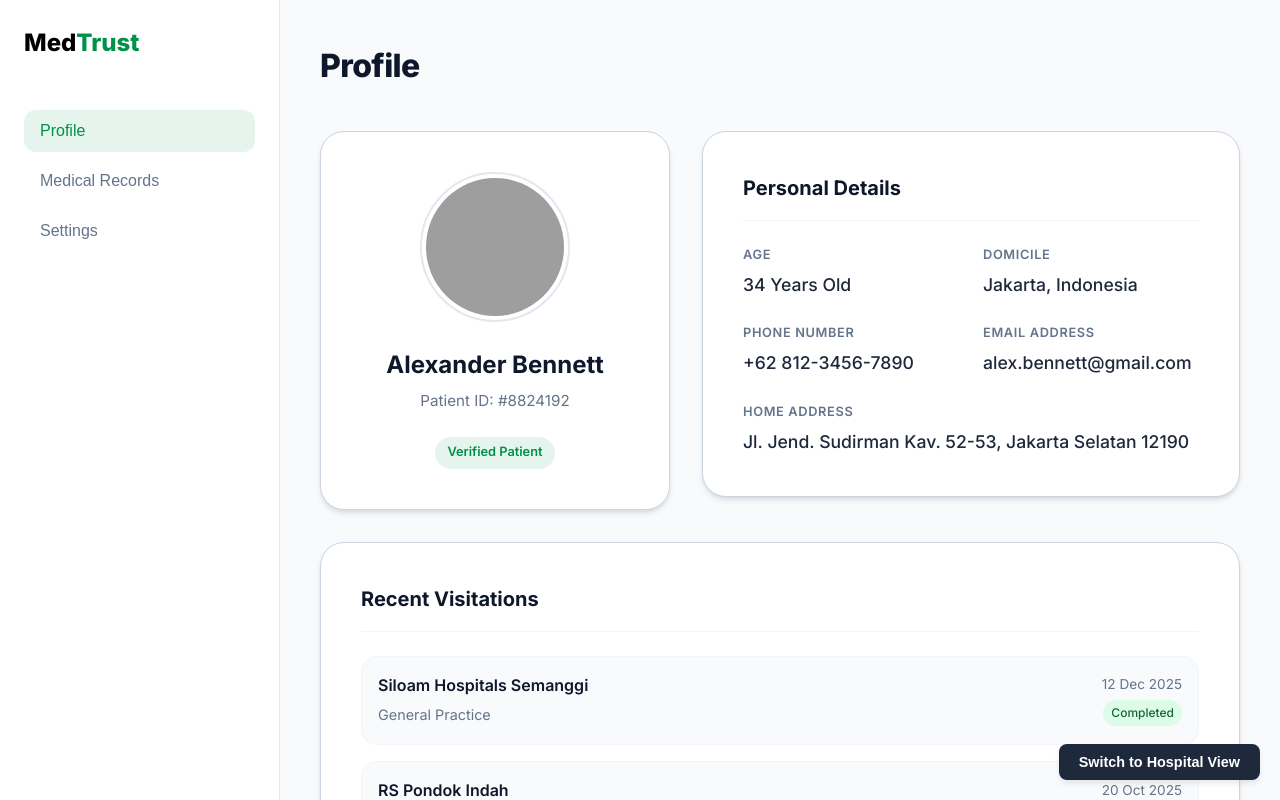
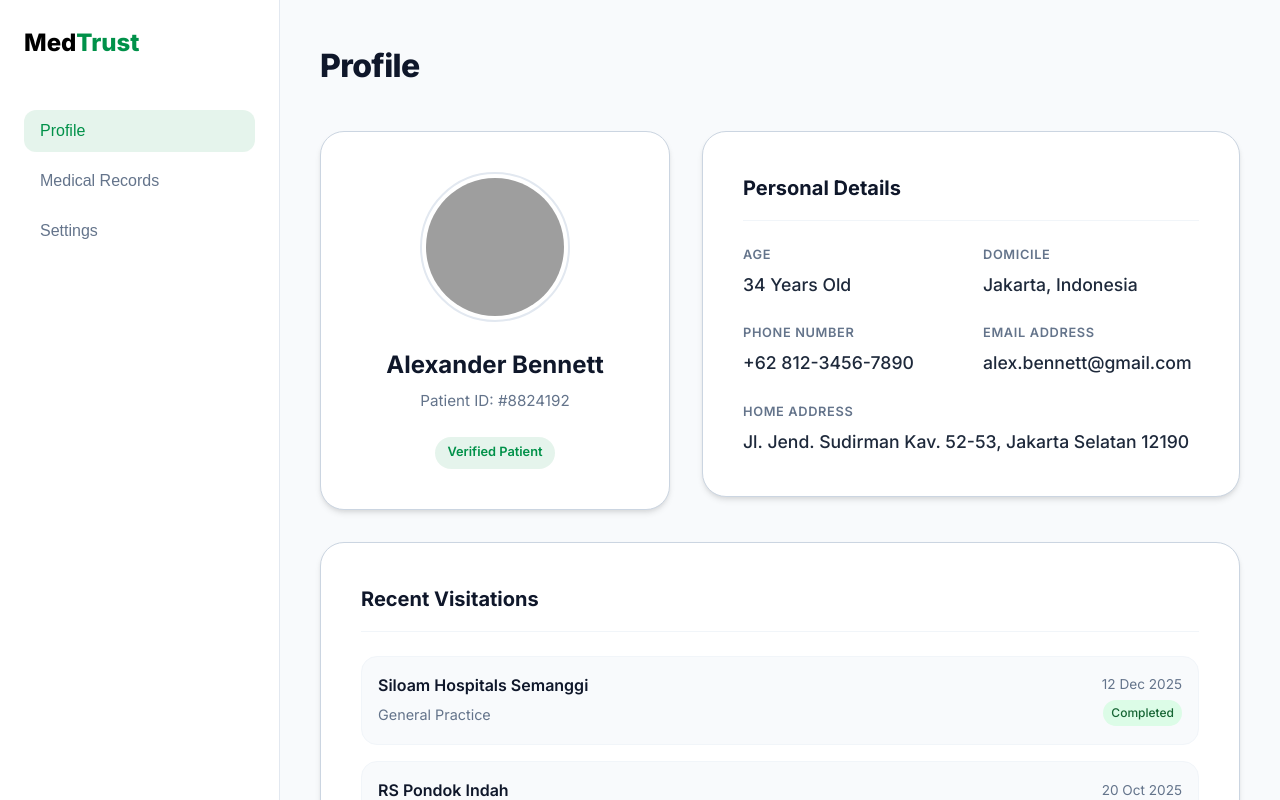
Before and after one commit to MatthewEngelbert/medtrust, a React (Vite) app: page /dashboard in a window 1280 px wide. Shown: the top 800 px of the page. Built offline with nearby package versions, Linux system fonts and the light colour scheme; grey boxes are pictures that could not be loaded.

Commit message:
Hapus switch toggle, dan pindah mekanisme switch ke login. New login method

```diff
--- a/src/components/Login.jsx
+++ b/src/components/Login.jsx
@@ -1,9 +1,10 @@
-import React from 'react';
+import React, { useState } from 'react';
 import { useNavigate } from 'react-router-dom';
 import './Login.css';
 
-const Login = ({ isOpen, onClose, onSwitchToRegister, title = "Welcome Back", onLoginSuccess }) => {
+const Login = ({ isOpen, onClose, onSwitchToRegister, title, onLoginSuccess }) => {
     const navigate = useNavigate();
+    const [isDoctorLogin, setIsDoctorLogin] = useState(false);
 
     if (!isOpen) return null;
 
@@ -14,9 +15,14 @@ const Login = ({ isOpen, onClose, onSwitchToRegister, title = "Welcome Back", on
             onLoginSuccess();
         } else {
             onClose();
-            navigate('/dashboard', { replace: true });
+            navigate('/dashboard', {
+                replace: true,
+                state: { role: isDoctorLogin ? 'hospital' : 'patient' }
+            });
         }
     };
+
+    const displayTitle = title || (isDoctorLogin ? "Doctor Login" : "Welcome Back");
 
     return (
         <div className="modal-overlay" onClick={onClose}>
@@ -24,7 +30,7 @@ const Login = ({ isOpen, onClose, onSwitchToRegister, title = "Welcome Back", on
                 <button className="modal-close" onClick={onClose}>&times;</button>
 
                 <div className="modal-header">
-                    <h2 className="modal-title">{title}</h2>
+                    <h2 className="modal-title">{displayTitle}</h2>
                 </div>
 
                 <form className="login-form" onSubmit={handleLogin}>
@@ -44,7 +50,14 @@ const Login = ({ isOpen, onClose, onSwitchToRegister, title = "Welcome Back", on
 
                     <div className="modal-footer">
                         <a href="#" className="forgot-password">Forgot Password?</a>
-                        <p>Don't have an account? <a href="#" style={{ color: '#009149', fontWeight: '600' }} onClick={(e) => { e.preventDefault(); onSwitchToRegister(); }}>Sign up</a></p>
+                        {!isDoctorLogin ? (
+                            <>
+                                <p>Don't have an account? <a href="#" style={{ color: '#009149', fontWeight: '600' }} onClick={(e) => { e.preventDefault(); onSwitchToRegister(); }}>Sign up</a></p>
+                                <p><a href="#" style={{ color: '#0f172a', fontWeight: '500' }} onClick={(e) => { e.preventDefault(); setIsDoctorLogin(true); }}>Login as a doctor?</a></p>
+                            </>
+                        ) : (
+                            <p><a href="#" style={{ color: '#0f172a', fontWeight: '500' }} onClick={(e) => { e.preventDefault(); setIsDoctorLogin(false); }}>Login as a patient?</a></p>
+                        )}
                     </div>
                 </form>
             </div>
--- a/src/pages/Dashboard.jsx
+++ b/src/pages/Dashboard.jsx
@@ -1,28 +1,25 @@
-import React, { useState } from 'react';
-import { useNavigate } from 'react-router-dom';
+import React, { useState, useEffect } from 'react';
+import { useNavigate, useLocation } from 'react-router-dom';
 import PatientDashboard from '../components/PatientDashboard';
 import HospitalDashboard from '../components/HospitalDashboard';
 import './Dashboard.css';
 
-import Login from '../components/Login';
-
 const Dashboard = () => {
     const navigate = useNavigate();
-    // Default to 'patient' role
-    const [role, setRole] = useState('patient');
-    const [isHospitalLoginOpen, setIsHospitalLoginOpen] = useState(false);
+    const location = useLocation();
+
+    // Default to 'patient' role, but prefer role passed from login
+    const [role, setRole] = useState(location.state?.role || 'patient');
+
+    useEffect(() => {
+        if (location.state?.role) {
+            setRole(location.state.role);
+        }
+    }, [location.state]);
 
     const handleLogout = () => {
         // Clear any auth tokens
         navigate('/', { replace: true });
-    };
-
-    const handleSwitchToHospital = () => {
-        if (role === 'patient') {
-            setIsHospitalLoginOpen(true);
-        } else {
-            setRole('patient');
-        }
     };
 
     return (
@@ -32,40 +29,6 @@ const Dashboard = () => {
             ) : (
                 <HospitalDashboard handleLogout={handleLogout} />
             )}
-
-            <Login
-                isOpen={isHospitalLoginOpen}
-                onClose={() => setIsHospitalLoginOpen(false)}
-                title="Hospital Staff Login"
-                onLoginSuccess={() => {
-                    setRole('hospital');
-                    setIsHospitalLoginOpen(false);
-                }}
-            />
-
-            {/* Temporary Dev Toggle Button */}
-            {/* Delete Later */}
-            <button
-                onClick={handleSwitchToHospital}
-                style={{
-                    position: 'fixed',
-                    bottom: '20px',
-                    right: '20px',
-                    zIndex: 9999,
-                    padding: '10px 20px',
-                    backgroundColor: '#1e293b',
-                    color: 'white',
-                    border: 'none',
-                    borderRadius: '8px',
-                    boxShadow: '0 4px 6px -1px rgba(0, 0, 0, 0.1)',
-                    cursor: 'pointer',
-                    fontWeight: '600',
-                    fontSize: '0.9rem'
-                }}
-            >
-                Switch to {role === 'patient' ? 'Hospital' : 'Patient'} View
-            </button>
-            {/* Delete Later */}
         </div>
     );
 };
```
